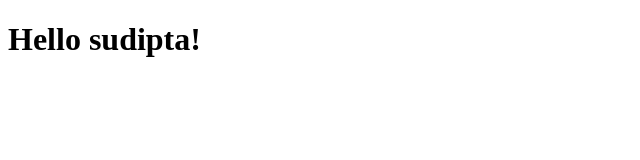
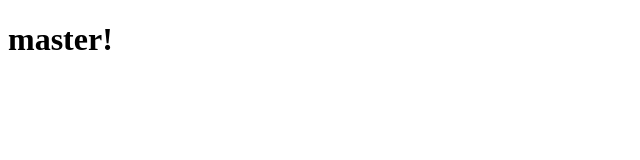
Before and after one commit to Sudipta-2002/Git_tutorial_demo, a plain HTML site: page my website/index.html in a window 1280 px wide. Shown: the whole page, without its empty margins (0-640 px from the left). Drawn offline with Linux system fonts and the light colour scheme.

Commit message:
change master

```diff
--- a/my website/index.html
+++ b/my website/index.html
@@ -6,6 +6,6 @@
     <title>Bootstrap demo</title>
   </head>
   <body>
-    <h1>Hello sudipta!</h1>
+    <h1>master!</h1>
   </body>
 </html>
```
